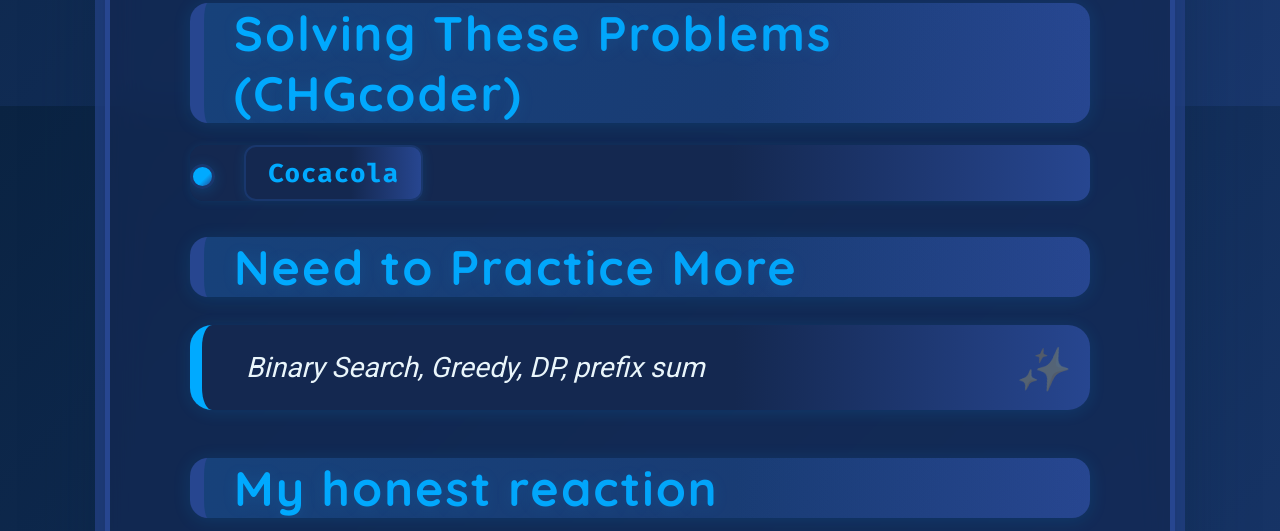
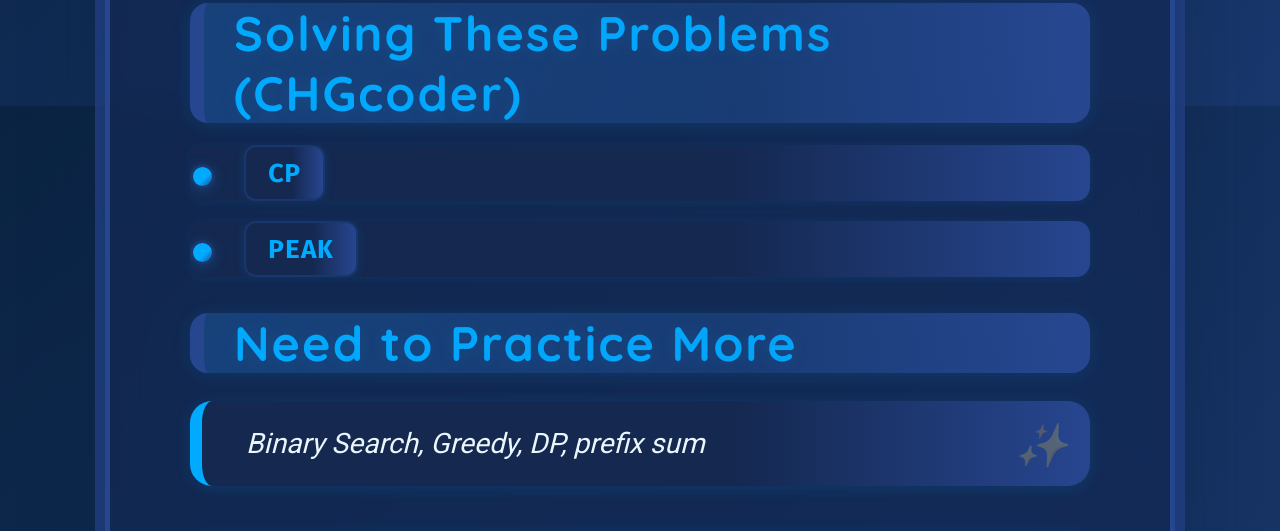
Before and after one commit to DysonHoang/Notebook, a plain HTML site: page index.html in a window 1280 px wide. Shown: the part 1494-2025 px from the top of the page. Drawn offline with Linux system fonts and the light colour scheme.

Commit message:
Update index.html

```diff
--- a/index.html
+++ b/index.html
@@ -557,8 +557,14 @@
       </ul>
       <h1>Solving These Problems (CHGcoder)</h1>
       <ul>
+         <!-- <li>
+            <a href="https://chuyenhagiang.ntucoder.net/Problem/Details/10838" target="_top">Cocacola</a>
+         </li> -->
          <li>
-            <a href="https://chuyenhagiang.ntucoder.net/Problem/Details/10838" target="_top">Cocacola</a>
+            <a href="https://chuyenhagiang.ntucoder.net/Problem/Details/5389" target="_top">CP</a>
+         </li>
+         <li>
+            <a href="https://chuyenhagiang.ntucoder.net/Problem/Details/8640" target="_top">PEAK</a>
          </li>
       </ul>
 
@@ -567,15 +573,15 @@
 
       <h1>My honest reaction</h1>
       <img src="https://media.tenor.com/vSOipmxhVSgAAAAM/dog-relax.gif" alt="dog" width="1000" height="500">
-=
+      =
       <h1>My favourite playlist~</h1>
       <div style="display: flex; justify-content: center; margin-top: 32px;">
          <iframe style="border-radius:16px"
             src="https://open.spotify.com/embed/playlist/37i9dQZF1E387J6XlhyyI8?utm_source=generator" width="100%"
             height="152" frameBorder="0" allowfullscreen=""
             allow="autoplay; clipboard-write; encrypted-media; picture-in-picture" loading="lazy"></iframe>
-      </div>
-=
+      </div>`1``
+      =
    </div>
 </body>
 
```
